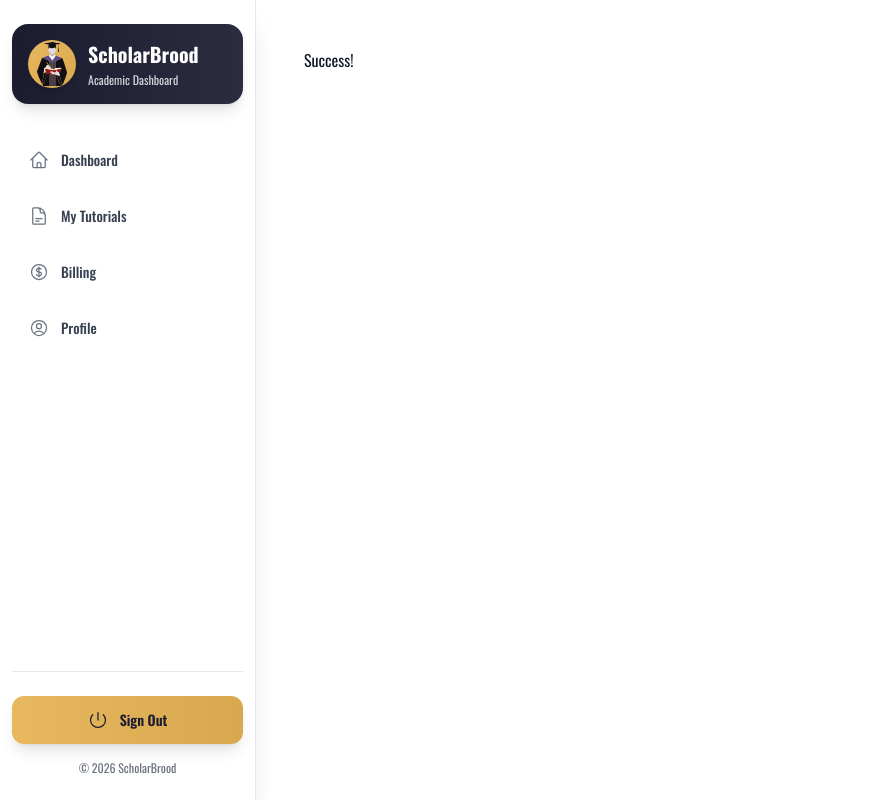
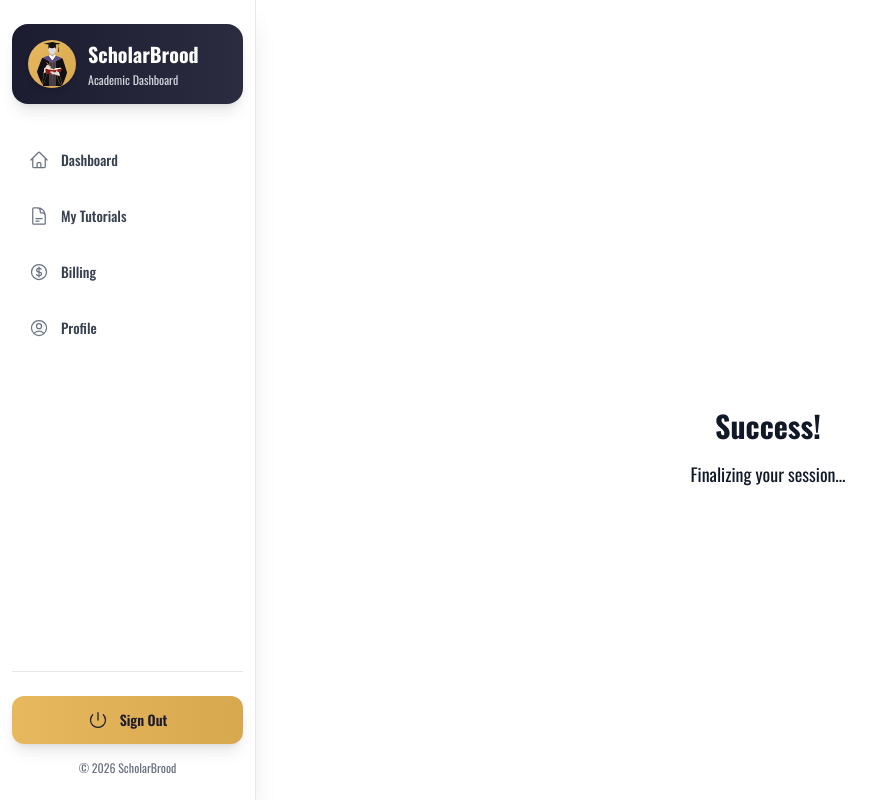
Before and after one commit to nedarctic/scholarbrood, a Next.js app: page /dashboard/success in a window 1280 px wide. Shown: the whole page, without its empty margins (0-896 px from the left). Built offline with nearby package versions, Linux system fonts and the light colour scheme; no server answers.

Commit message:
static conf

```diff
--- a/app/(app)/blog/[slug]/page.tsx
+++ b/app/(app)/blog/[slug]/page.tsx
@@ -1,18 +1,20 @@
 import { blogPosts } from '../blogData';
 import BlogPostClient from './BlogPostClient';
 import { oswald } from '@/app/(app)/fonts';
+import { Suspense } from 'react';
 
-export async function generateStaticParams() {
+export function generateStaticParams() {
     return blogPosts.map((post) => ({
-        id: post.slug,
+        slug: post.slug,
     }));
 }
 
-export default async function BlogPostPage({ params }: { params: Promise<{ slug: string }>; }) {
-
-    const { slug } = await params;
-
-    const post = blogPosts.find((p) => p.slug === slug);
+export default function BlogPostPage({
+    params,
+}: {
+    params: { slug: string };
+}) {
+    const post = blogPosts.find((p) => p.slug === params.slug);
 
     if (!post) {
         return (
@@ -22,5 +24,11 @@ export default async function BlogPostPage({ params }: { params: Promise<{ slug:
         );
     }
 
-    return <BlogPostClient post={post} />;
+    return (
+        <Suspense fallback={<div className={`${oswald.className} min-h-screen flex flex-col justify-center items-center`}>
+            <p className={`${oswald.className} text-xl dark:text-white text-black`}>Loading...</p>
+        </div>}>
+            <BlogPostClient post={post} />
+        </Suspense>
+    );
 }
--- a/app/(dashboard)/dashboard/success/page.tsx
+++ b/app/(dashboard)/dashboard/success/page.tsx
@@ -1,21 +1,31 @@
+"use client";
+
 import { oswald } from "@/app/(app)/fonts";
-import { fetchOrderDetails } from "../lib/paypal";
-import { createClient } from "@/app/(app)/lib/supabase/server";
+import { useEffect, useState } from "react";
+import { createClient } from "@/app/(app)/lib/supabase/client";
 
-export default async function (){
+export default function SuccessPage() {
+  const [user, setUser] = useState<any>(null);
 
-    const supabase = await createClient();
-    const userDetails = supabase.auth.getUser();
+  useEffect(() => {
+    const supabase = createClient();
 
-    if(!userDetails) {
-        console.log("User details not found");
-    }
+    supabase.auth.getUser().then(({ data }) => {
+      setUser(data.user);
+    });
+  }, []);
 
-    console.log("User details:", userDetails);
+  return (
+    <div
+      className={`${oswald.className} min-h-screen flex flex-col items-center justify-center`}
+    >
+      <h1 className="text-3xl font-bold mb-4">Success!</h1>
 
-    return(
-        <div className={`${oswald.className} flex flex-col justify-content align-items`}>
-            <p>Success!</p>
-        </div>
-    );
+      {user ? (
+        <p className="text-lg">Thank you, {user.email}</p>
+      ) : (
+        <p className="text-lg">Finalizing your session…</p>
+      )}
+    </div>
+  );
 }
```
